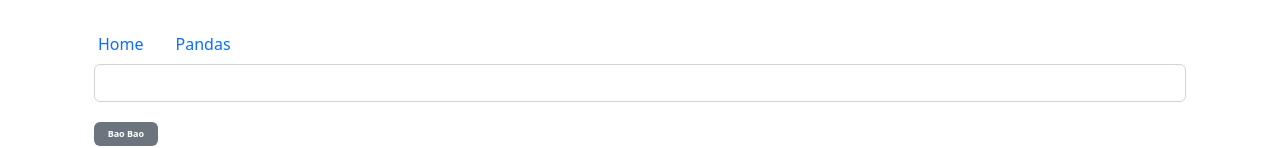
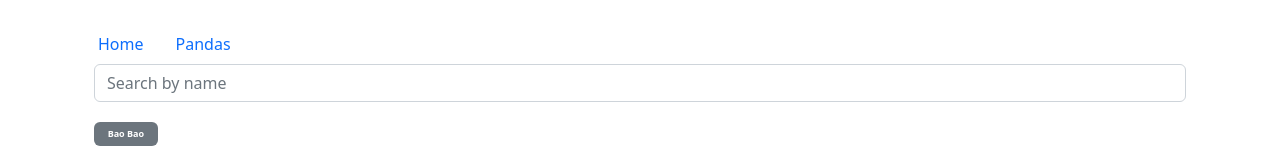
Before and after one commit to kagklis/ng-route-parameters, an Angular app: page /pandas in a window 1280 px wide. Shown: the top 148 px of the page. Built offline with nearby package versions, Linux system fonts and the light colour scheme.

Commit message:
Added search input placeholder

```diff
--- a/src/app/panda-list/panda-list.component.html
+++ b/src/app/panda-list/panda-list.component.html
@@ -1,6 +1,7 @@
 <div class="container">
    <input
       type="text"
+      placeholder="Search by name"
       class="form-control mb-3"
       [ngModel]="filterTerm"
       (ngModelChange)="onFilterTermChange($event)"
```
